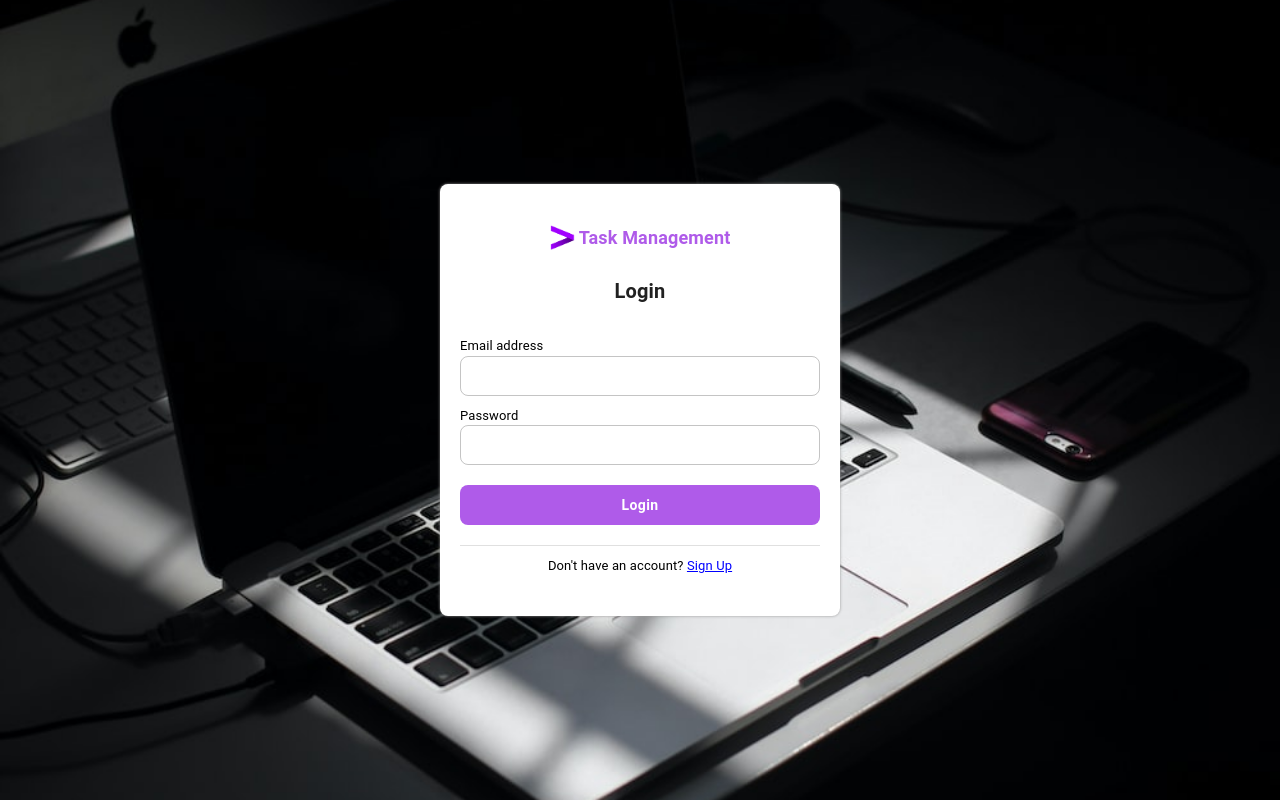
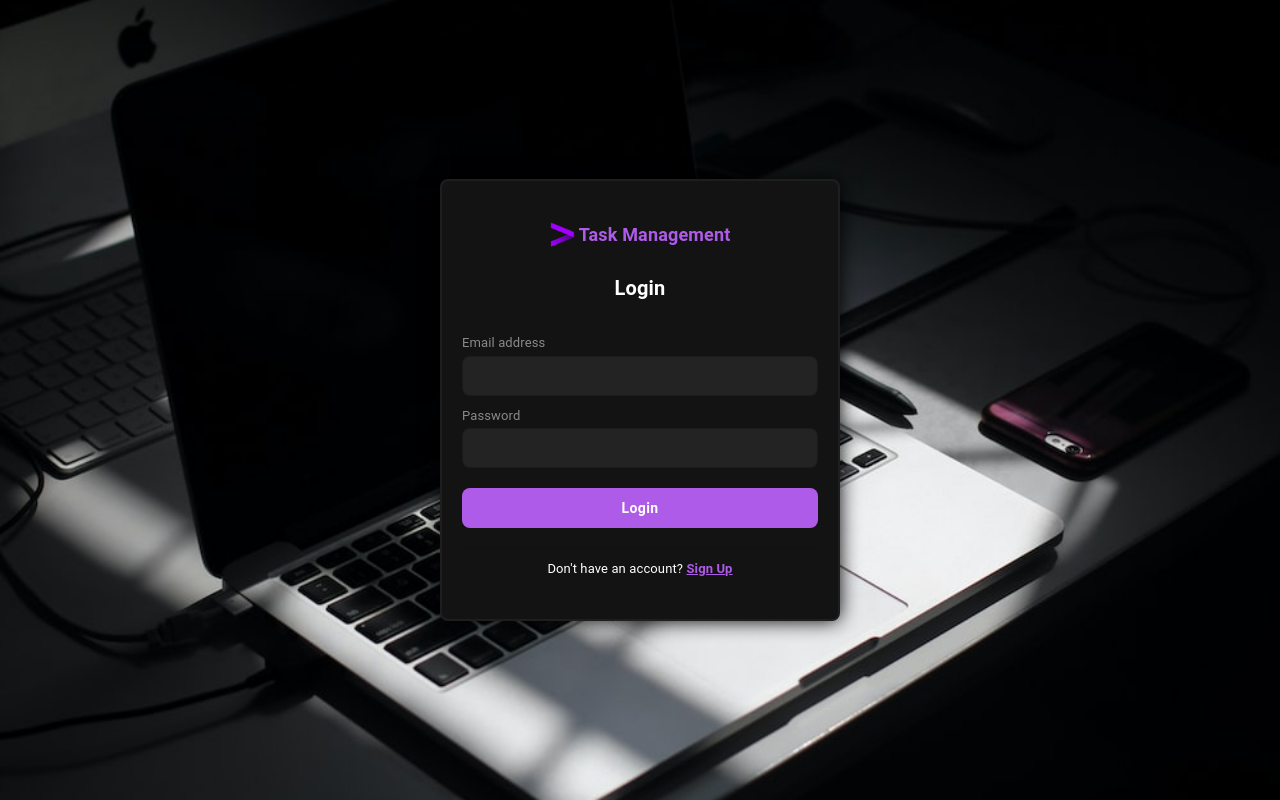
Before and after one commit to bilalalirizvi5/todo-fe-with-auth, a React (Create React App) app: page /login in a window 1280 px wide. Built offline with nearby package versions, Linux system fonts and the light colour scheme.

Commit message:
updated: login and signup screen

```diff
--- a/src/components/styledComponents/Headings.js
+++ b/src/components/styledComponents/Headings.js
@@ -6,4 +6,5 @@ export const AuthHeading = styled(Box)(({ theme }) => ({
   fontWeight: "bold",
   marginBottom: "20px",
   marginTop: "15px",
+  color: theme.palette.text.main,
 }));
--- a/src/components/styledComponents/Inputs.js
+++ b/src/components/styledComponents/Inputs.js
@@ -2,10 +2,16 @@ import { styled } from "@mui/system";
 import { TextField as MuiTextField, Typography } from "@mui/material";
 
 export const TextField = styled(MuiTextField)(({ theme }) => ({
+  // "& fieldset": {
+  //   backgroundColor: theme.palette.dark.main3,
+  // },
   "& .MuiOutlinedInput-root": {
     borderRadius: "8px",
     "&.Mui-focused fieldset": {
-      border: "1px solid black",
+      border: "1px solid #fff !important",
+    },
+    "&:hover fieldset": {
+      borderColor: theme.palette.textGray.main,
     },
   },
   "& input::placeholder": {
@@ -14,26 +20,34 @@ export const TextField = styled(MuiTextField)(({ theme }) => ({
   "& textarea::placeholder": {
     fontSize: "14px",
   },
+  "& input": {
+    color: "#fff",
+    backgroundColor: theme.palette.dark.main3,
+    borderRadius: "8px",
+  },
 }));
 
 export const Label = styled(Typography)(({ theme }) => ({
   fontSize: "13px",
-  color: "black",
+  color: theme.palette.textGray.main,
+  marginBottom: "3px",
 }));
 
 export const ErrorText = styled(Typography)(({ theme }) => ({
   fontSize: "13px",
   color: "red",
+  marginTop: "3px",
 }));
 
 export const AccountText = styled(Typography)(({ theme }) => ({
   fontSize: "13px",
-  color: "black",
+  color: theme.palette.text.main,
 }));
 
 export const LinkText = styled("span")(({ theme }) => ({
   fontSize: "13px",
-  color: "blue",
+  color: theme.palette.primary.main,
   textDecoration: "underline",
   cursor: "pointer",
+  fontWeight: 600,
 }));
--- a/src/components/styledComponents/wrappers.js
+++ b/src/components/styledComponents/wrappers.js
@@ -25,8 +25,10 @@ export const AuthBox = styled(Box)(({ theme }) => ({
   gap: "10px",
   borderRadius: "8px",
   padding: "40px 20px",
-  boxShadow: "0px 0px 3px rgb(150,150,150)",
-  backgroundColor: "#fff",
+  boxShadow: "0px 0px 20px rgb(0,0,0)",
+  backgroundColor: theme.palette.dark.main,
+  border: "2px solid",
+  borderColor: theme.palette.border.main2,
   [theme.breakpoints.down("xs")]: {
     width: "100%",
   },
```
